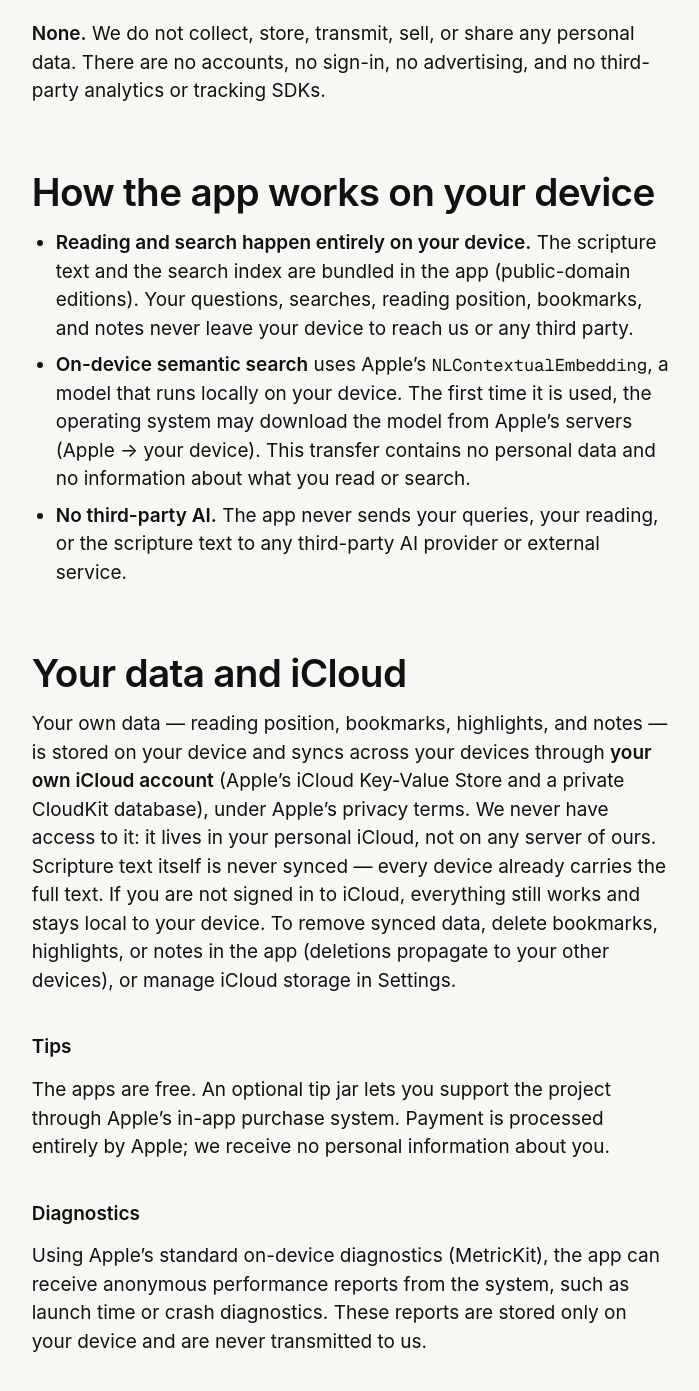
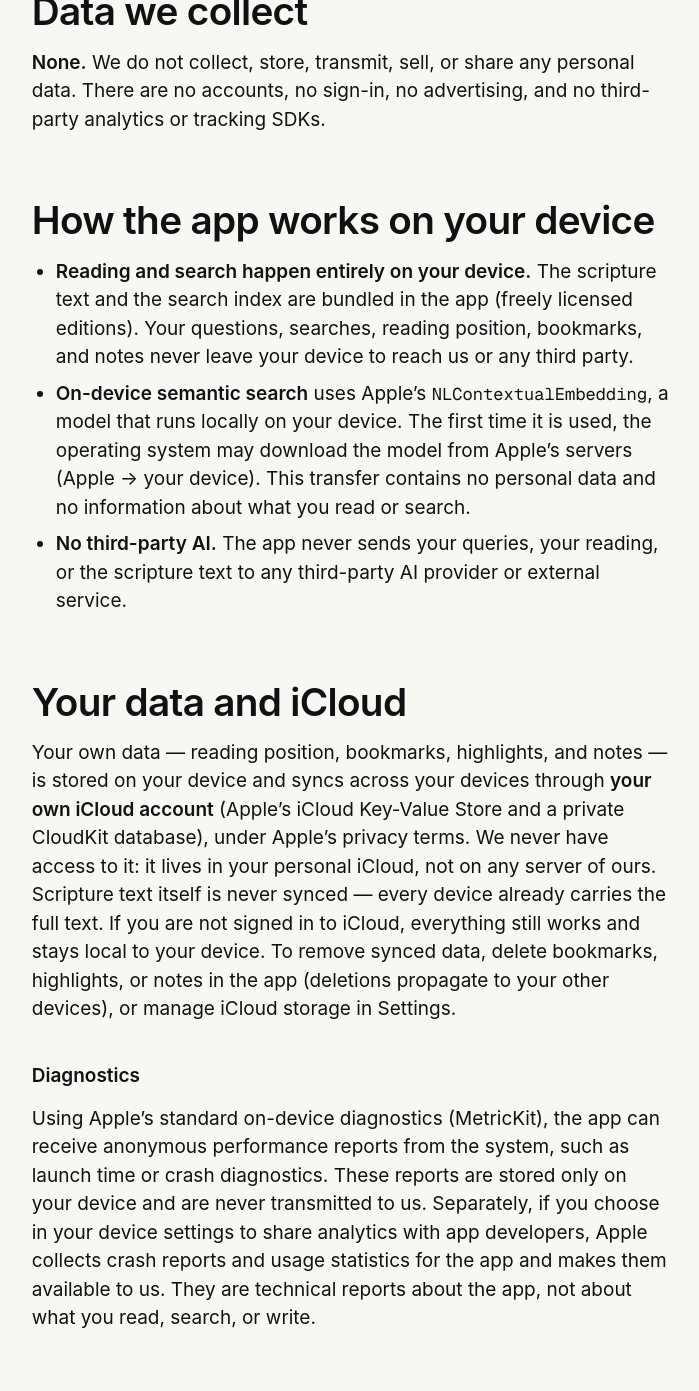
Before and after one commit to KhassinX/lampas-web, a Jekyll site: the page built from legal/privacy.md, in a window 1280 px wide and 1400 px high, scrolled down 515 px. Shown: the top 1391 px of the window, without its empty margins (22-721 px from the left). Built offline with Jekyll 4.4.1, drawn with Linux system fonts in a browser that asks for light colours; some of the changed text lies outside the part shown.

Commit message:
legal: quita la propina, corrige licencias del texto y lo que llega al desarrollador (EN/ES)
- Decisión de Chief Designer, 2026-10-09 22:06:36 EDT: la app es gratis, sin compra; la propina queda fuera de esta versión. Privacy pierde Tips/Propinas; terms conserva sólo el párrafo pro bono.
- Terms y privacy: el texto viene de ediciones de licencia libre (dominio público, CC0 o Creative Commons Atribución), no sólo de dominio público; la lista completa queda en /legal/.
- Privacy: «nothing you do in the app» pasa a «nothing you read, search, or write», y Diagnostics declara los informes de fallos y estadísticas que Apple pasa al desarrollador si el usuario elige compartir análisis.
- updated: 2026-10-11.

Co-Authored-By: Claude Opus 5.5 <noreply@anthropic.com>
Claude-Session: https://claude.ai/code/session_01HcbMZm97AK2qBxhKYzgV1m

```diff
--- a/legal/privacy.md
+++ b/legal/privacy.md
@@ -14,7 +14,7 @@ redirect_from:
 
 **Provided by:** KHASSINX LLC
 
-Lampas is a reading app for sacred scripture (the Bible). It is built privacy-first: **we do not collect any of your data, and nothing you do in the app is ever sent to us.** We have no servers and no analytics.
+Lampas is a reading app for sacred scripture (the Bible). It is built privacy-first: **we do not collect any of your data, and nothing you read, search, or write in the app is ever sent to us.** We have no servers and no analytics.
 
 ## Data we collect
 
@@ -22,7 +22,7 @@ Lampas is a reading app for sacred scripture (the Bible). It is built privacy-fi
 
 ## How the app works on your device
 
-- **Reading and search happen entirely on your device.** The scripture text and the search index are bundled in the app (public-domain editions). Your questions, searches, reading position, bookmarks, and notes never leave your device to reach us or any third party.
+- **Reading and search happen entirely on your device.** The scripture text and the search index are bundled in the app (freely licensed editions). Your questions, searches, reading position, bookmarks, and notes never leave your device to reach us or any third party.
 - **On-device semantic search** uses Apple's `NLContextualEmbedding`, a model that runs locally on your device. The first time it is used, the operating system may download the model from Apple's servers (Apple → your device). This transfer contains no personal data and no information about what you read or search.
 - **No third-party AI.** The app never sends your queries, your reading, or the scripture text to any third-party AI provider or external service.
 
@@ -30,13 +30,9 @@ Lampas is a reading app for sacred scripture (the Bible). It is built privacy-fi
 
 Your own data — reading position, bookmarks, highlights, and notes — is stored on your device and syncs across your devices through **your own iCloud account** (Apple's iCloud Key-Value Store and a private CloudKit database), under Apple's privacy terms. We never have access to it: it lives in your personal iCloud, not on any server of ours. Scripture text itself is never synced — every device already carries the full text. If you are not signed in to iCloud, everything still works and stays local to your device. To remove synced data, delete bookmarks, highlights, or notes in the app (deletions propagate to your other devices), or manage iCloud storage in Settings.
 
-### Tips
-
-The apps are free. An optional tip jar lets you support the project through Apple's in-app purchase system. Payment is processed entirely by Apple; we receive no personal information about you.
-
 ### Diagnostics
 
-Using Apple's standard on-device diagnostics (MetricKit), the app can receive anonymous performance reports from the system, such as launch time or crash diagnostics. These reports are stored only on your device and are never transmitted to us.
+Using Apple's standard on-device diagnostics (MetricKit), the app can receive anonymous performance reports from the system, such as launch time or crash diagnostics. These reports are stored only on your device and are never transmitted to us. Separately, if you choose in your device settings to share analytics with app developers, Apple collects crash reports and usage statistics for the app and makes them available to us. They are technical reports about the app, not about what you read, search, or write.
 
 ## Children
 
```
Also changed, not shown: other parts of legal/privacy.md (+1 -1 lines), es/legal/privacy.md (+4 -8 lines), es/legal/terms.md (+4 -4 lines), legal/terms.md (+4 -4 lines).
